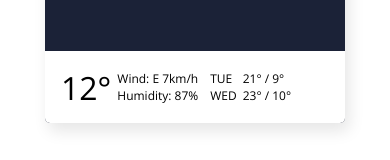
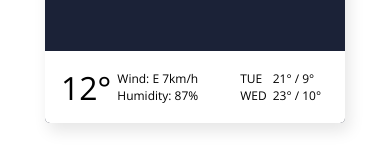
Before and after one commit to heatherdice/100_days_css, a React (Create React App) app: page / in a window 390 px wide. Shown: the part 4473-4633 px from the top of the page. Built offline with nearby package versions, Linux system fonts and the light colour scheme.

Commit message:
Mobile responsiveness

```diff
--- a/src/styles/dayStyles/Day09.css
+++ b/src/styles/dayStyles/Day09.css
@@ -57,3 +57,10 @@
         font-size: 0.75em;
     }
 }
+
+/* mobile view */
+@media (max-width: 600px) {
+    .forecast {
+        margin-left: 3.5em;
+    }
+}
```
